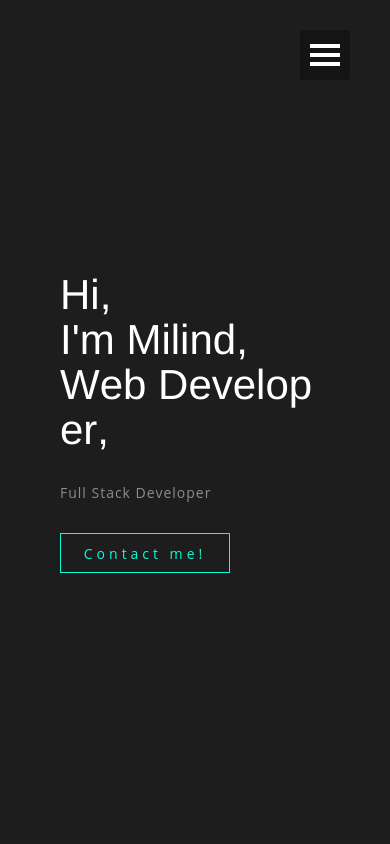
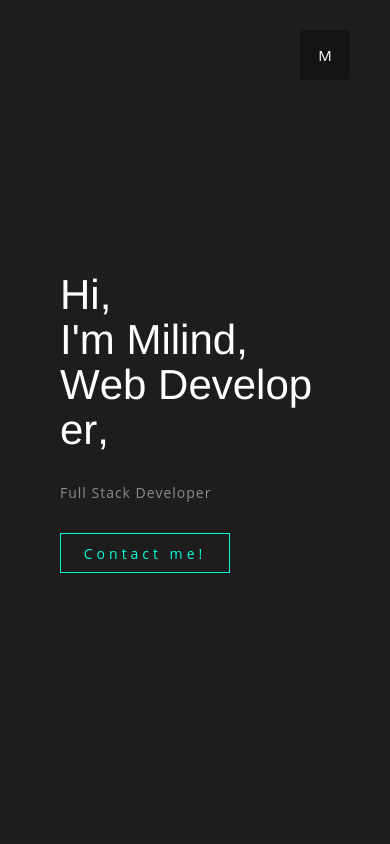
Before and after one commit to sambit-sunny/dev-portfolio, a React (Create React App) app: page / in a window 390 px wide. Shown: the top 844 px of the page. Built offline with nearby package versions, Linux system fonts and the light colour scheme.

Commit message:
conditionally render hamburger

```diff
--- a/src/App.js
+++ b/src/App.js
@@ -1,15 +1,19 @@
+import { useState } from "react";
+
 import About from "./pages/About/About";
 import Contact from "./pages/Contact/Contact";
 import Home from "./pages/Home/Home";
 import Projects from "./pages/Projects/Projects";
+import Hamburger from "./components/Hamburger/Hamburger";
 
 import "./App.css";
-import Hamburger from "./components/Hamburger/Hamburger";
 
 function App() {
+    const [isNavOpen, setIsNavOpen] = useState(false);
+    console.log(isNavOpen);
     return (
         <>
-            <Hamburger />
+            <Hamburger isNavOpen={isNavOpen} setIsNavOpen={setIsNavOpen} />
             <Home />
             <About />
             <Projects />
--- a/src/components/Hamburger/Hamburger.js
+++ b/src/components/Hamburger/Hamburger.js
@@ -1,12 +1,20 @@
 import "./Hamburger.css";
 
-export default function Hamburger() {
+export default function Hamburger({ isNavOpen, setIsNavOpen }) {
     return (
         <>
-            <button className="ham">
-                <div className="bar left"></div>
-                <div className="bar right"></div>
-                <div className="bar left"></div>
+            <button className="ham" onClick={() => setIsNavOpen(!isNavOpen)}>
+                {isNavOpen ? (
+                    <>
+                        <div className="bar left"></div>
+                        <div className="bar right"></div>
+                        <div className="bar left"></div>
+                    </>
+                ) : (
+                    <>
+                        <div>M</div>
+                    </>
+                )}
             </button>
             <div className="ham-overlay"></div>
         </>
```
